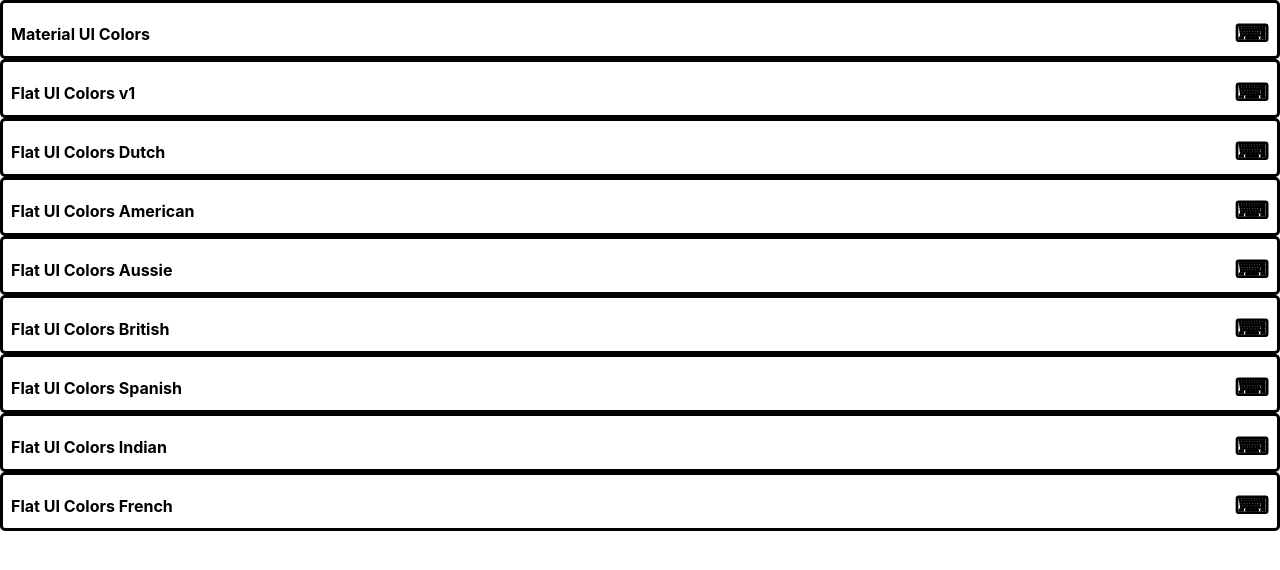
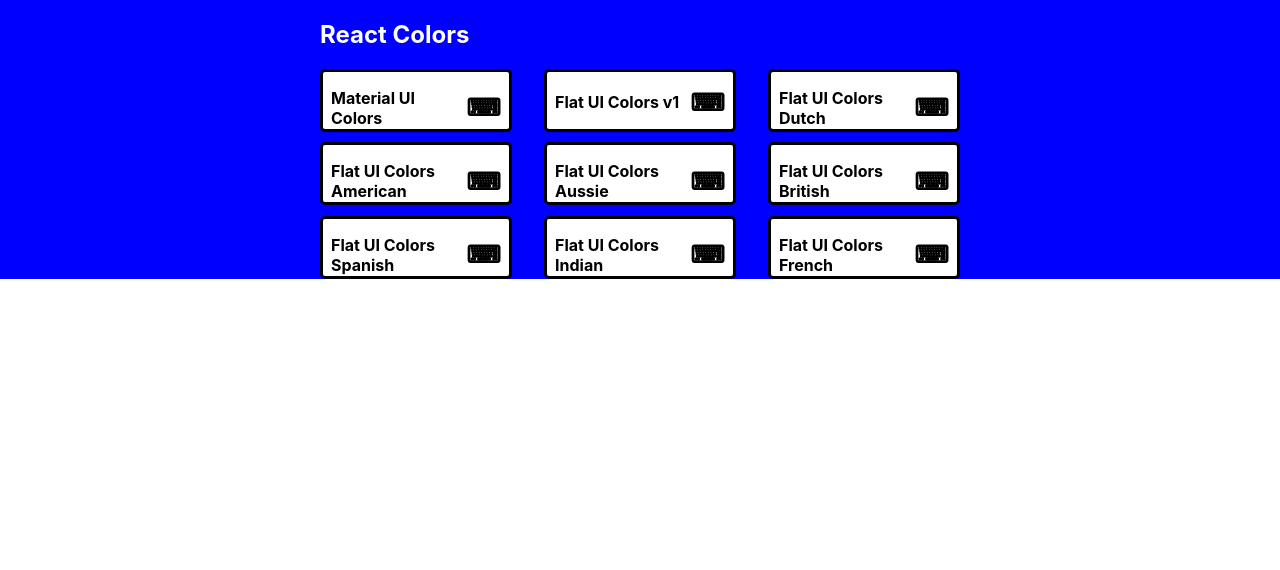
Before and after one commit to akhilbharti/colorApp, a React (Create React App) app: page / in a window 1280 px wide. Shown: the top 570 px of the page. Built offline with nearby package versions, Linux system fonts and the light colour scheme.

Commit message:
palettelist styles added

```diff
--- a/src/components/paletteList.js
+++ b/src/components/paletteList.js
@@ -1,13 +1,55 @@
 import React from 'react'
 import {Link} from 'react-router-dom'
 import MiniPalette from './miniPalette'
+import { makeStyles } from '@material-ui/styles'
+
+const styles= makeStyles({
+  root:{
+    backgroundColor:"blue",
+    height:"100%",
+    display:"flex",
+    alignItems:"flex-start",
+    justifyContent:"center"
+    },
+  container:{
+    width:"50%",
+    display:"flex",
+    alignItems:"flex-start",
+    flexDirection:"column",
+    flexWrap:"wrap",
+  },
+  nav:{
+    display:"flex",
+    width:"100%",
+    justifyContent:"space-between",
+    color:"white"
+  },
+  palettes:{
+    boxSizing:"border-box",
+    width:"100%",
+    display:"grid",
+    gridTemplateColumns:"repeat(3, 30%)",
+    gridGap:"5%"
+  }
+})
 
 function PaletteList(props){
   const { palettes} = props
+  const classes = styles()
   const platteRoute = palettes.map(palette=>{
     return <MiniPalette {...palette}/>
   })
-return <div>{platteRoute}</div>
+return(
+  <div className={classes.root}>
+    <div className={classes.container}>
+      <nav className={classes.nav}>
+        <h1>React Colors</h1>
+      </nav>
+      <div className={classes.palettes}>
+      {platteRoute}
+      </div>
+    </div>
+  </div>)
 }
 
 export default PaletteList
```
